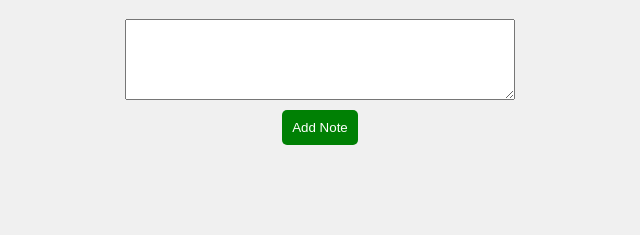
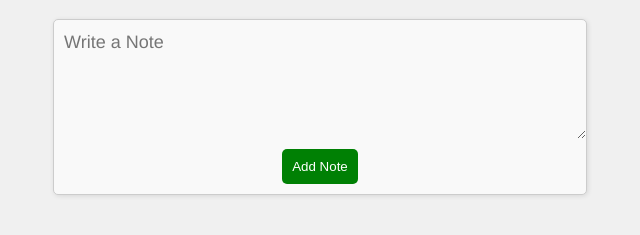
Before and after one commit to SamPeterberg/Learning-CRUD, a plain HTML site: page Index.html in a window 1280 px wide. Shown: the part 61-296 px from the top of the page, without its empty margins (320-960 px from the left). Drawn offline with Linux system fonts and the light colour scheme; some packages are replaced by stand-ins of ours; a script that the page names is missing.

Commit message:
Refactor note input handling and enhance form styling for improved user experience

```diff
--- a/Index.html
+++ b/Index.html
@@ -7,9 +7,9 @@
     <link rel="stylesheet" href="style.css">
 </head>
 <body>
+    <h1>My Note Book</h1>
     <form action="">
-        <h1>My Note Book</h1>
-        <textarea name="note" rows="5" id="note"></textarea>
+        <textarea name="note" rows="5" id="note" placeholder="Write a Note"></textarea>
         <input type="submit" id="submit" value="Add Note">
     </form>
     <div id="notesContainer">
--- a/app.js
+++ b/app.js
@@ -1,5 +1,5 @@
 
-let note = document.getElementById("note").value
+let note = document.getElementById("note")
 let add = document.getElementById("submit")
 let notesContainer = document.getElementById("notesContainer");
 let notes = {}
@@ -27,11 +27,10 @@ function error(){
 
 add.addEventListener("click", (e)=>{
     e.preventDefault()
-    if(note=="" || note==" " || typeof(note)==Number){
+    if(note.value=="" || note.value==" "){
         error()
     }else{
         success()
         note.value = ""
-
     }
 })
--- a/style.css
+++ b/style.css
@@ -13,7 +13,13 @@ h1{
     display: flex;
     align-self: center;
     justify-self: center;
-    width: 30%;
+    width: 100%;
+    border: none;
+    background-color: #f9f9f9;
+    padding-inline: 10px
+}
+#note:focus{
+    outline: none;
 }
 #submit{
     display: flex;
@@ -33,3 +39,24 @@ h1{
 #submit:active{
     box-shadow: 1px 1px 5px inset rgb(0, 0, 0);
 }
+textarea{
+    font-family: 'Franklin Gothic Medium', 'Arial Narrow', Arial, sans-serif;
+    font-size: large;
+
+}
+form{
+        background-color: #f9f9f9;
+    display: flex;
+    flex-direction: column;
+    align-items: center;
+    margin: 20px;
+    justify-content: center;
+align-self: center;
+justify-self: center;
+    border-radius: 5px;
+    border: 1px solid #ccc;
+    padding: 10px;
+    width: 40%;
+    resize: none;
+    box-shadow: 1px 1px 5px rgba(0, 0, 0, 0.1);
+}
```
